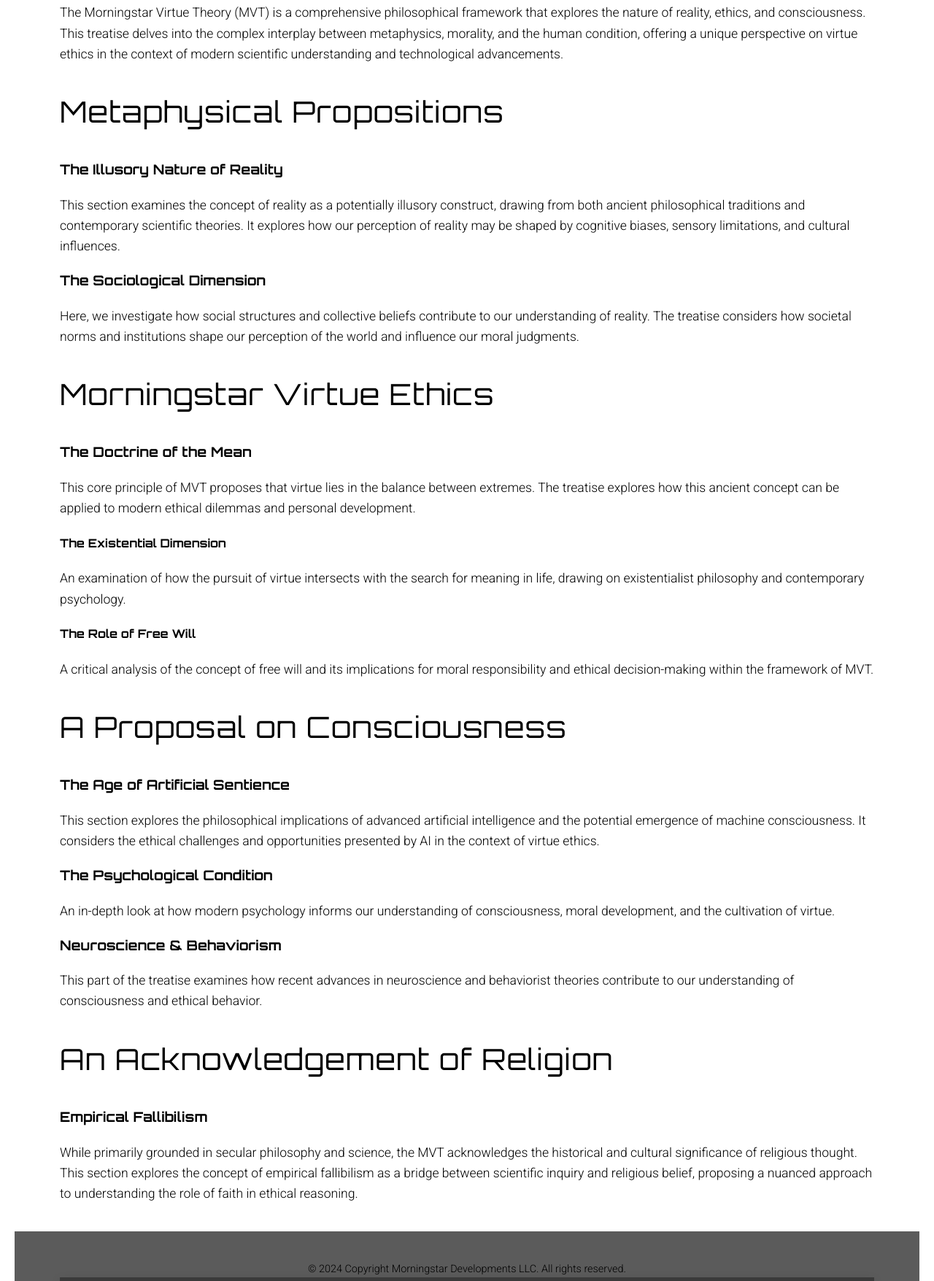
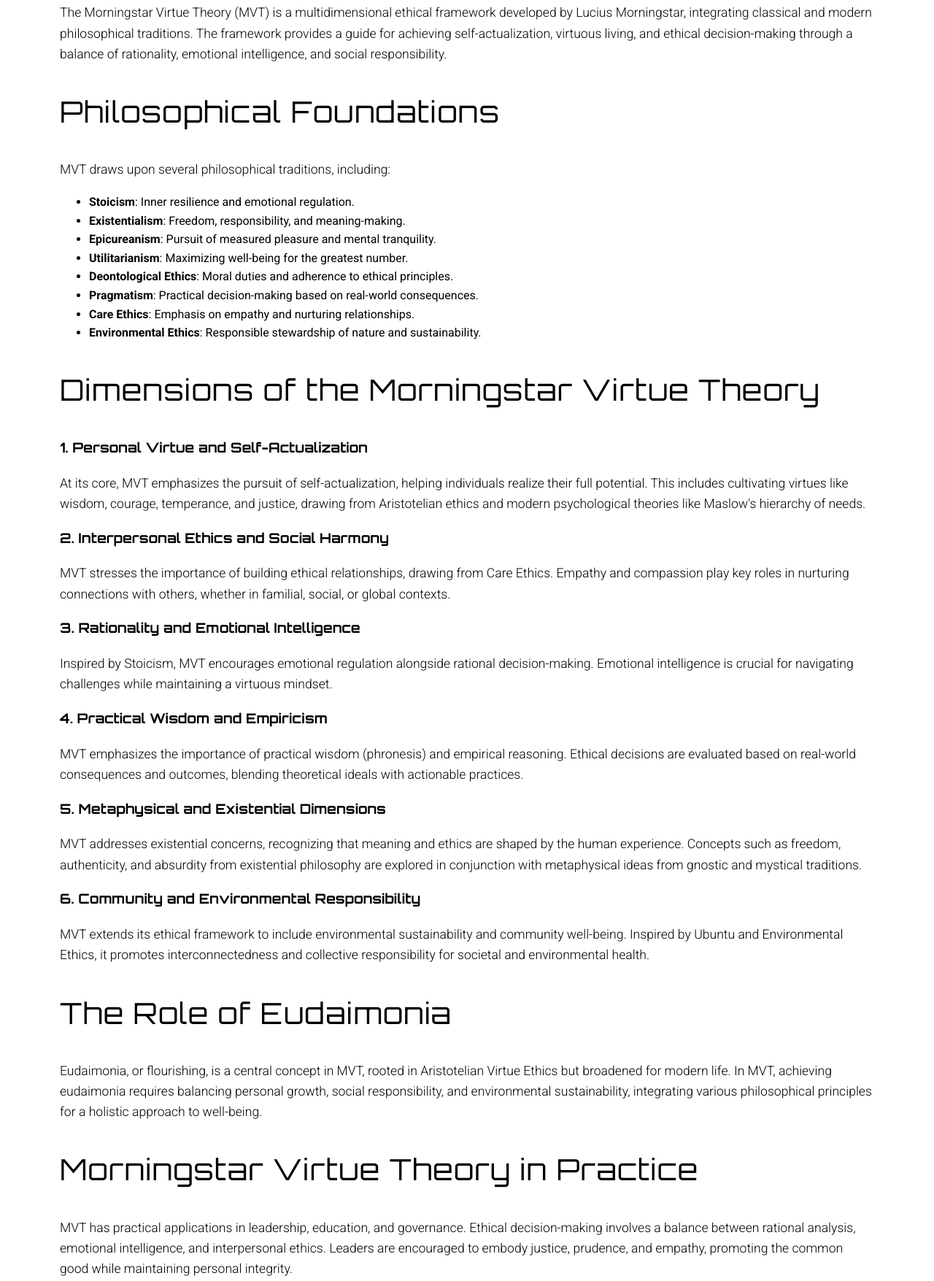
Before and after one commit to Exios66/morningstar-portfolio, a website: page projects/morningstar-virtue-theory.html in a window 1280 px wide. Shown: the part 801-2556 px from the top of the page at 73% size. Drawn offline with Linux system fonts and the light colour scheme.

Commit message:
Update morningstar-virtue-theory.html
V2

```diff
--- a/projects/morningstar-virtue-theory.html
+++ b/projects/morningstar-virtue-theory.html
@@ -31,40 +31,63 @@
         <div class="container">
             <section>
                 <h2>Treatise Overview</h2>
-                <p>The Morningstar Virtue Theory (MVT) is a comprehensive philosophical framework that explores the nature of reality, ethics, and consciousness. This treatise delves into the complex interplay between metaphysics, morality, and the human condition, offering a unique perspective on virtue ethics in the context of modern scientific understanding and technological advancements.</p>
+                <p>The Morningstar Virtue Theory (MVT) is a multidimensional ethical framework developed by Lucius Morningstar, integrating classical and modern philosophical traditions. The framework provides a guide for achieving self-actualization, virtuous living, and ethical decision-making through a balance of rationality, emotional intelligence, and social responsibility.</p>
             </section>
+
             <section>
-                <h2>Metaphysical Propositions</h2>
-                <h3>The Illusory Nature of Reality</h3>
-                <p>This section examines the concept of reality as a potentially illusory construct, drawing from both ancient philosophical traditions and contemporary scientific theories. It explores how our perception of reality may be shaped by cognitive biases, sensory limitations, and cultural influences.</p>
-                <h3>The Sociological Dimension</h3>
-                <p>Here, we investigate how social structures and collective beliefs contribute to our understanding of reality. The treatise considers how societal norms and institutions shape our perception of the world and influence our moral judgments.</p>
+                <h2>Philosophical Foundations</h2>
+                <p>MVT draws upon several philosophical traditions, including:</p>
+                <ul>
+                    <li><strong>Stoicism</strong>: Inner resilience and emotional regulation.</li>
+                    <li><strong>Existentialism</strong>: Freedom, responsibility, and meaning-making.</li>
+                    <li><strong>Epicureanism</strong>: Pursuit of measured pleasure and mental tranquility.</li>
+                    <li><strong>Utilitarianism</strong>: Maximizing well-being for the greatest number.</li>
+                    <li><strong>Deontological Ethics</strong>: Moral duties and adherence to ethical principles.</li>
+                    <li><strong>Pragmatism</strong>: Practical decision-making based on real-world consequences.</li>
+                    <li><strong>Care Ethics</strong>: Emphasis on empathy and nurturing relationships.</li>
+                    <li><strong>Environmental Ethics</strong>: Responsible stewardship of nature and sustainability.</li>
+                </ul>
             </section>
+
             <section>
-                <h2>Morningstar Virtue Ethics</h2>
-                <h3>The Doctrine of the Mean</h3>
-                <p>This core principle of MVT proposes that virtue lies in the balance between extremes. The treatise explores how this ancient concept can be applied to modern ethical dilemmas and personal development.</p>
-                <h4>The Existential Dimension</h4>
-                <p>An examination of how the pursuit of virtue intersects with the search for meaning in life, drawing on existentialist philosophy and contemporary psychology.</p>
-                <h4>The Role of Free Will</h4>
-                <p>A critical analysis of the concept of free will and its implications for moral responsibility and ethical decision-making within the framework of MVT.</p>
+                <h2>Dimensions of the Morningstar Virtue Theory</h2>
+                <h3>1. Personal Virtue and Self-Actualization</h3>
+                <p>At its core, MVT emphasizes the pursuit of self-actualization, helping individuals realize their full potential. This includes cultivating virtues like wisdom, courage, temperance, and justice, drawing from Aristotelian ethics and modern psychological theories like Maslow's hierarchy of needs.</p>
+
+                <h3>2. Interpersonal Ethics and Social Harmony</h3>
+                <p>MVT stresses the importance of building ethical relationships, drawing from Care Ethics. Empathy and compassion play key roles in nurturing connections with others, whether in familial, social, or global contexts.</p>
+
+                <h3>3. Rationality and Emotional Intelligence</h3>
+                <p>Inspired by Stoicism, MVT encourages emotional regulation alongside rational decision-making. Emotional intelligence is crucial for navigating challenges while maintaining a virtuous mindset.</p>
+
+                <h3>4. Practical Wisdom and Empiricism</h3>
+                <p>MVT emphasizes the importance of practical wisdom (phronesis) and empirical reasoning. Ethical decisions are evaluated based on real-world consequences and outcomes, blending theoretical ideals with actionable practices.</p>
+
+                <h3>5. Metaphysical and Existential Dimensions</h3>
+                <p>MVT addresses existential concerns, recognizing that meaning and ethics are shaped by the human experience. Concepts such as freedom, authenticity, and absurdity from existential philosophy are explored in conjunction with metaphysical ideas from gnostic and mystical traditions.</p>
+
+                <h3>6. Community and Environmental Responsibility</h3>
+                <p>MVT extends its ethical framework to include environmental sustainability and community well-being. Inspired by Ubuntu and Environmental Ethics, it promotes interconnectedness and collective responsibility for societal and environmental health.</p>
             </section>
+
             <section>
-                <h2>A Proposal on Consciousness</h2>
-                <h3>The Age of Artificial Sentience</h3>
-                <p>This section explores the philosophical implications of advanced artificial intelligence and the potential emergence of machine consciousness. It considers the ethical challenges and opportunities presented by AI in the context of virtue ethics.</p>
-                <h3>The Psychological Condition</h3>
-                <p>An in-depth look at how modern psychology informs our understanding of consciousness, moral development, and the cultivation of virtue.</p>
-                <h3>Neuroscience & Behaviorism</h3>
-                <p>This part of the treatise examines how recent advances in neuroscience and behaviorist theories contribute to our understanding of consciousness and ethical behavior.</p>
+                <h2>The Role of Eudaimonia</h2>
+                <p>Eudaimonia, or flourishing, is a central concept in MVT, rooted in Aristotelian Virtue Ethics but broadened for modern life. In MVT, achieving eudaimonia requires balancing personal growth, social responsibility, and environmental sustainability, integrating various philosophical principles for a holistic approach to well-being.</p>
             </section>
+
             <section>
-                <h2>An Acknowledgement of Religion</h2>
-                <h3>Empirical Fallibilism</h3>
-                <p>While primarily grounded in secular philosophy and science, the MVT acknowledges the historical and cultural significance of religious thought. This section explores the concept of empirical fallibilism as a bridge between scientific inquiry and religious belief, proposing a nuanced approach to understanding the role of faith in ethical reasoning.</p>
+                <h2>Morningstar Virtue Theory in Practice</h2>
+                <p>MVT has practical applications in leadership, education, and governance. Ethical decision-making involves a balance between rational analysis, emotional intelligence, and interpersonal ethics. Leaders are encouraged to embody justice, prudence, and empathy, promoting the common good while maintaining personal integrity.</p>
+                <p>In education, MVT advocates for curricula that foster intellectual and emotional growth, preparing individuals for virtuous living. At the societal level, MVT supports policies that enhance equality, sustainability, and social welfare.</p>
+            </section>
+
+            <section>
+                <h2>A Living Philosophy</h2>
+                <p>MVT is designed as a living philosophy that evolves with new insights and challenges. It encourages philosophical flexibility, openness to critique, and continuous self-reflection, ensuring that ethical thinking remains relevant in a rapidly changing world.</p>
             </section>
         </div>
     </main>
+
     <footer role="contentinfo">
         <div class="container">
             <p>&copy; 2024 Copyright Morningstar Developments LLC. All rights reserved.</p>
```
